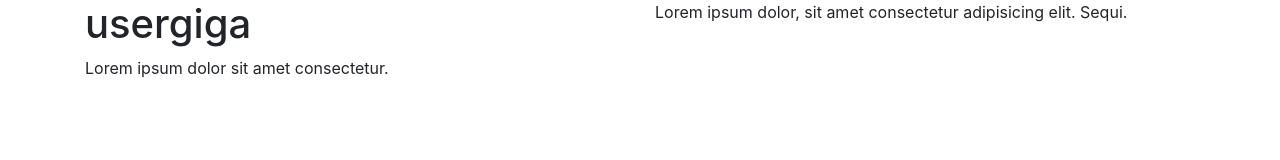
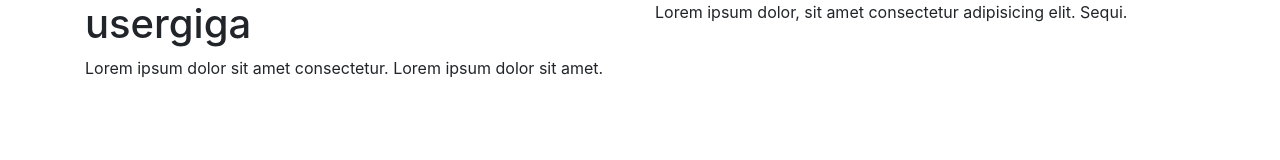
Before and after one commit to usergiga/usergiga.github.io, a plain HTML site: page index.html in a window 1280 px wide. Drawn offline with nearby package versions, Linux system fonts and the light colour scheme.

Commit message:
also index file

```diff
--- a/index.html
+++ b/index.html
@@ -15,7 +15,7 @@
     <div class="row">
       <div class="col-xs-12 col-md-6">
         <h1>usergiga</h1>
-        <p>Lorem ipsum dolor sit amet consectetur.</p>
+        <p>Lorem ipsum dolor sit amet consectetur. Lorem ipsum dolor sit amet.</p>
       </div>
       <div class="col-md-6">
         <p>Lorem ipsum dolor, sit amet consectetur adipisicing elit. Sequi.</p>
```
